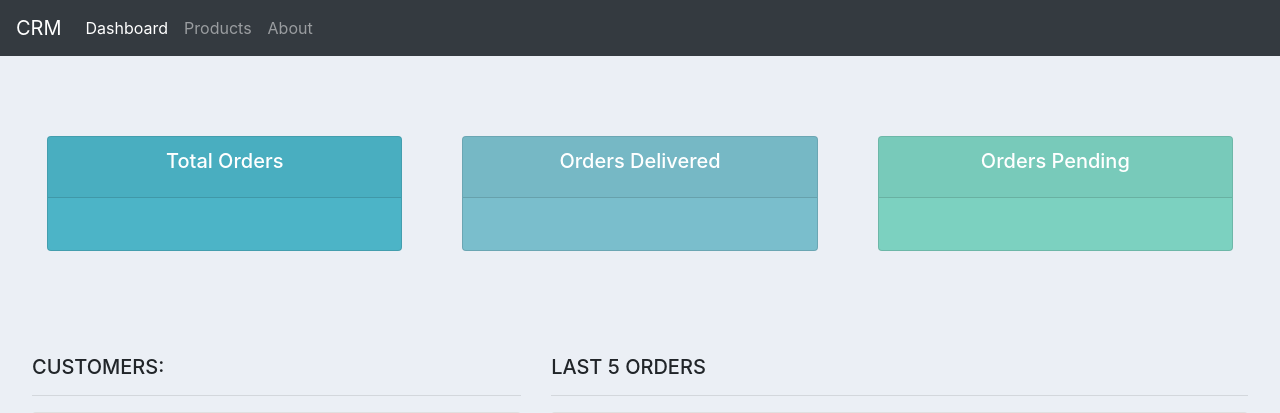
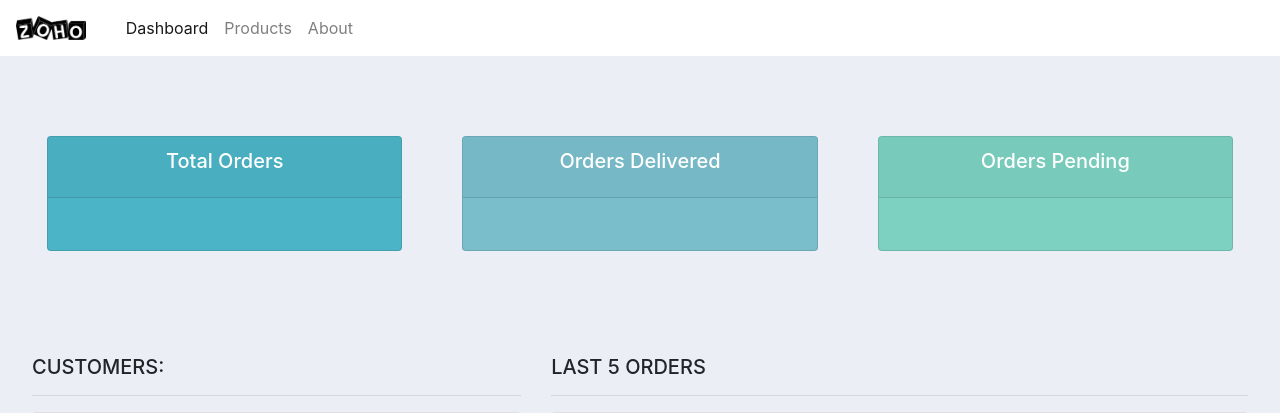
Before and after one commit to tejastn10/zohocron, a Django app: page / in a window 1280 px wide. Shown: the top 413 px of the page. Run offline with Django 3.2, Linux system fonts and the light colour scheme; some libraries are stand-ins or nearby versions.

Commit message:
📦 LOAD: Static Files

```diff
--- a/crm/accounts/templates/accounts/header.html
+++ b/crm/accounts/templates/accounts/header.html
@@ -1,5 +1,7 @@
-<nav class="navbar navbar-expand-lg navbar-dark bg-dark">
-  <a class="navbar-brand" href="#">CRM</a>
+{% load static %}
+
+<nav class="navbar navbar-expand-lg navbar-light bg-white">
+  <img src="{% static 'images/logo.png' %}" class="logo" alt="logo" />
   <button
     class="navbar-toggler"
     type="button"
--- a/crm/accounts/templates/accounts/main.html
+++ b/crm/accounts/templates/accounts/main.html
@@ -1,3 +1,5 @@
+{% load static %}
+
 <!DOCTYPE html>
 <html lang="en">
   <head>
@@ -10,27 +12,11 @@
       integrity="sha384-Gn5384xqQ1aoWXA+058RXPxPg6fy4IWvTNh0E263XmFcJlSAwiGgFAW/dAiS6JXm"
       crossorigin="anonymous"
     />
-    <style>
-      body {
-        background-color: #ebeff5;
-      }
-
-      .row {
-        padding: 2rem;
-      }
-
-      #total-orders {
-        background-color: #4cb4c7;
-      }
-
-      #orders-delivered {
-        background-color: #7abecc;
-      }
-
-      #orders-pending {
-        background-color: #7cd1c0;
-      }
-    </style>
+    <link
+      rel="stylesheet"
+      type="text/css"
+      href="{% static '/style/main.css' %}"
+    />
     <title>CRM</title>
   </head>
   <body>
--- /dev/null
+++ b/crm/static/style/main.css
@@ -0,0 +1,24 @@
+body {
+  background-color: #ebeff5;
+}
+
+.logo {
+  height: 1.5rem;
+  padding-right: 2rem;
+}
+
+.row {
+  padding: 2rem;
+}
+
+#total-orders {
+  background-color: #4cb4c7;
+}
+
+#orders-delivered {
+  background-color: #7abecc;
+}
+
+#orders-pending {
+  background-color: #7cd1c0;
+}
```
Also changed, not shown: crm/crm/settings.py (+7 -0 lines), crm/static/images/logo.png (added).
